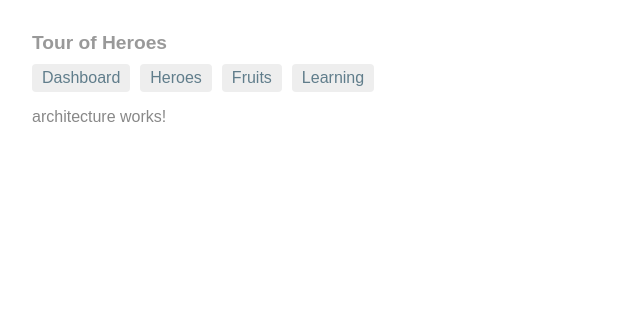
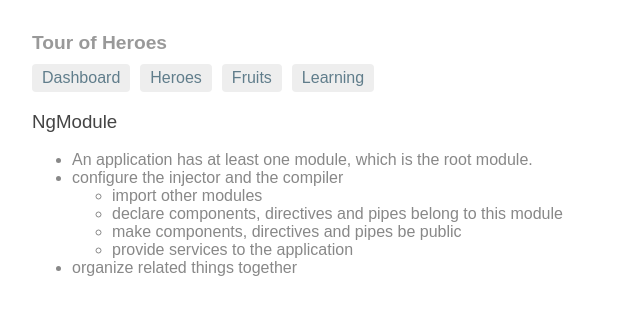
Before and after one commit to WangJiaoJo/angularLearning, an Angular app: page /learning/architecture in a window 1280 px wide. Shown: the top 314 px of the page, without its empty margins (0-640 px from the left). Built offline with nearby package versions, Linux system fonts and the light colour scheme; what angular-in-memory-web-api would draw is missing.

Commit message:
Add NgModule

```diff
--- a/src/app/learning/architecture/architecture.component.html
+++ b/src/app/learning/architecture/architecture.component.html
@@ -1,3 +1,26 @@
-<p>
-  architecture works!
-</p>
+<h3>NgModule</h3>
+<ul>
+  <li>
+    An application has at least one module, which is the root module.
+  </li>
+  <li>
+    configure the injector and the compiler
+    <ul>
+      <li>
+        import other modules
+      </li>
+      <li>
+        declare components, directives and pipes belong to this module
+      </li>
+      <li>
+        make components, directives and pipes be public
+      </li>
+      <li>
+        provide services to the application
+      </li>
+    </ul>
+  </li>
+  <li>
+    organize related things together
+  </li>
+</ul>
```
